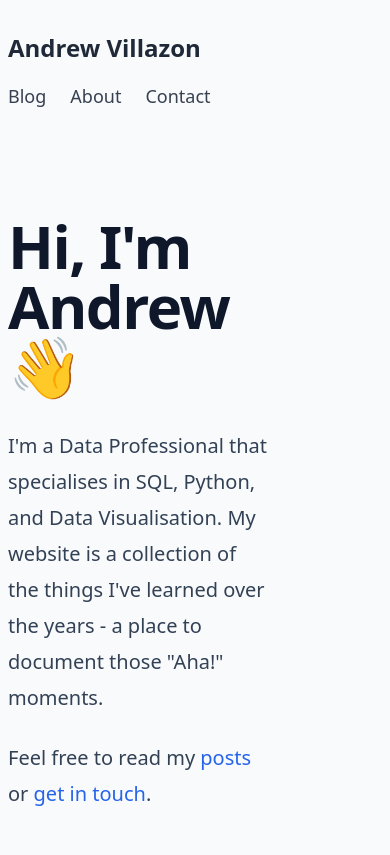
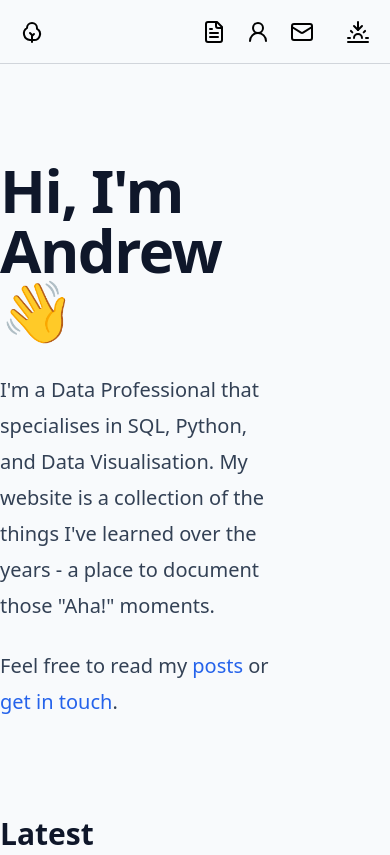
Before and after one commit to andrewvillazon/andrewvillazon.com, a Gatsby site: page / in a window 390 px wide. Shown: the top 855 px of the page. Built offline with nearby package versions, Linux system fonts and the light colour scheme; Gatsby itself is replaced by a stand-in of ours.

Commit message:
Initial responsive navigation

```diff
--- a/src/components/Navigation.jsx
+++ b/src/components/Navigation.jsx
@@ -1,40 +1,37 @@
-import React from "react";
-import { Link } from "gatsby";
+import React from "react"
+import { Link } from "gatsby"
+import { Sunset, Shrub, FileText, UserRound, Mail } from "lucide-react"
 
 const Navigation = () => {
   const navItems = [
-    { url: "/articles", text: "Blog" },
-    { url: "/about", text: "About" },
-    { url: "/about/#contact", text: "Contact" },
-  ];
+    { url: "/articles", text: "Blog", icon: FileText },
+    { url: "/about", text: "About", icon: UserRound },
+    { url: "/about/#contact", text: "Contact", icon: Mail },
+  ]
 
   return (
-    <section className="pt-8">
-      <nav>
-        <div className="container mx-auto">
-          <div className="text-2xl mb-2 font-bold text-gray-800 dark:text-slate-300">
-            <Link to="/">Andrew Villazon</Link>
+    <section>
+      <nav className="h-16 w-full border-b border-gray-300">
+        <div className="container mx-auto px-5 h-full flex items-center justify-between">
+          <Link to="/" className="flex-1">
+            <Shrub size="24" />
+            <span class="hidden">Andrew Villazon</span>
+          </Link>
+          <div className="flex space-x-5">
+            {navItems.map((item) => (
+              <Link to={item.url} key={item.url}>
+                <item.icon size={24} />
+                <span className="hidden">{item.text}</span>
+              </Link>
+            ))}
           </div>
-          <div className="container mx-auto flex justify-between items-center">
-            <div className="flex space-x-6">
-              {navItems.map((item) => (
-                <Link
-                  to={item.url}
-                  key={item.text}
-                  className="text-lg py-2 text-gray-700 font-medium hover:border-b-blue-600 hover:text-blue-600 border-transparent border-y-2 dark:text-slate-400 dark:hover:border-b-blue-500 dark:hover:text-blue-500"
-                >
-                  {item.text}
-                </Link>
-              ))}
-            </div>
-            <div>
-
-            </div>
-          </div>
+          <button className="ml-8">
+            <Sunset size="24" />
+          </button>
         </div>
       </nav>
     </section>
-  );
-};
+  )
+}
 
-export default Navigation;
+export default Navigation
--- a/src/styles/global.css
+++ b/src/styles/global.css
@@ -3,7 +3,7 @@
 @tailwind utilities;
 
 body {
-  @apply bg-slate-50 px-2 transition-[background-color];
+  @apply bg-slate-50 transition-[background-color];
 }
 
 body.dark {
```
